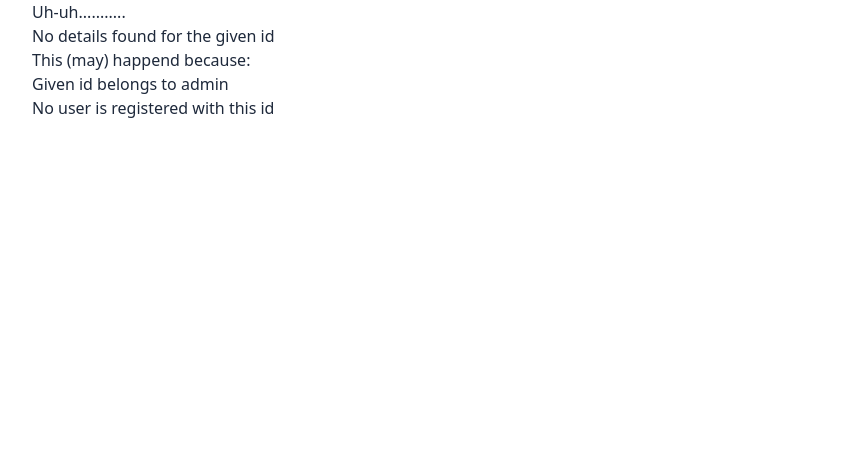
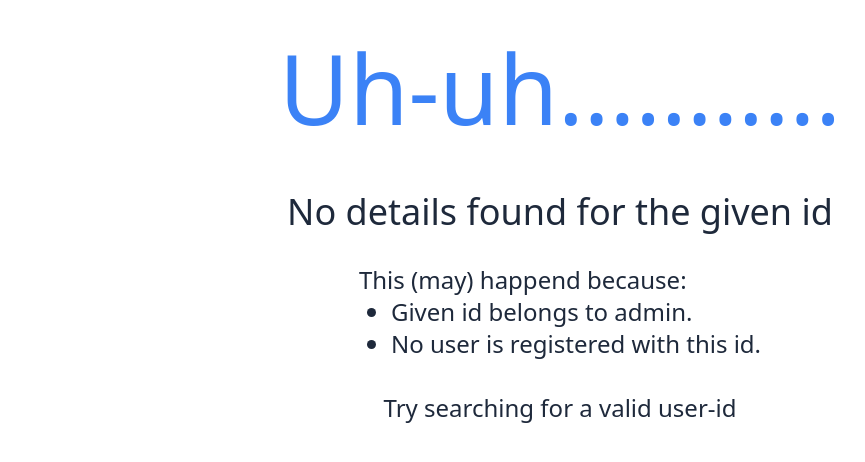
Before and after one commit to nirvikpurkait/resume-builder, a Next.js app: page /admin/1 in a window 1280 px wide. Shown: the top 462 px of the page, without its empty margins (80-945 px from the left). Built offline with nearby package versions, Linux system fonts and the light colour scheme; no server answers; the database is empty.

Commit message:
styled no details page

```diff
--- a/src/components/no-details/index.tsx
+++ b/src/components/no-details/index.tsx
@@ -1,15 +1,31 @@
+import { cn } from "@/lib/shadcn-ui/utils";
 import React from "react";
 
 export default function NoDetails() {
   return (
-    <div>
-      <h2>Uh-uh...........</h2>
-      <h3>No details found for the given id</h3>
-      <div>This (may) happend because:</div>
-      <ul>
-        <li>Given id belongs to admin</li>
-        <li>No user is registered with this id</li>
-      </ul>
+    <div
+      className={cn(
+        `mt-10 flex flex-col items-center justify-center space-y-8`
+      )}
+    >
+      <h2
+        className={cn(
+          `mb-6 text-center text-8xl text-blue-500 dark:text-white`
+        )}
+      >
+        Uh-uh...........
+      </h2>
+      <h3 className={cn(`text-center text-4xl`)}>
+        No details found for the given id
+      </h3>
+      <div className={cn(`text-2xl`)}>
+        <div>This (may) happend because:</div>
+        <ul className={cn(`list-disc`)}>
+          <li className={cn(`ml-8`)}>Given id belongs to admin.</li>
+          <li className={cn(`ml-8`)}>No user is registered with this id.</li>
+        </ul>
+      </div>
+      <div className={cn(`text-2xl`)}>Try searching for a valid user-id</div>
     </div>
   );
 }
```
